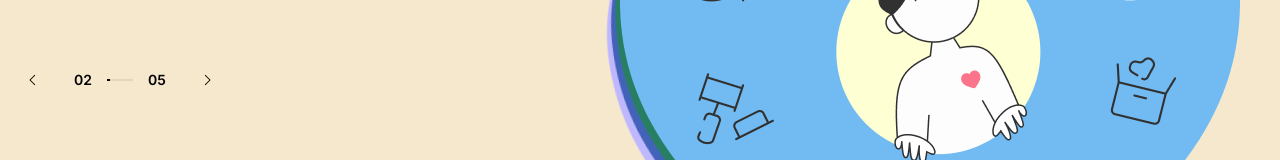
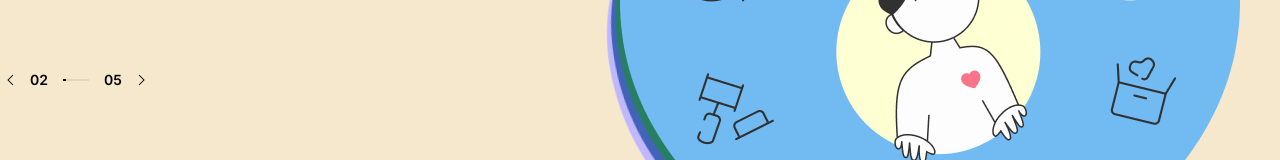
Before and after one commit to swarzmuller/site-volonterstvo, a Next.js app: page /en in a window 1280 px wide. Shown: the part 476-636 px from the top of the page. Built offline with nearby package versions, Linux system fonts and the light colour scheme.

Commit message:
Change Button on ButtonBase

```diff
--- a/src/components/DraggableCarousel/DraggableCarousel.tsx
+++ b/src/components/DraggableCarousel/DraggableCarousel.tsx
@@ -2,7 +2,7 @@
 import { useEffect, useState } from 'react'
 import { useSprings, animated, to as interpolate } from '@react-spring/web'
 import { useDrag } from '@use-gesture/react'
-import { Button, Typography } from '@mui/material'
+import { ButtonBase, Typography } from '@mui/material'
 import ArrowLeft from '@/public/images/slider/arrow-left.png'
 import ArrowRight from '@/public/images/slider/arrow-right.png'
 import { AUTOPLAY_TIMER, CARDS_LENGHT, NEXT_DIRECTION, POGRESS_TIMER, PREV_DIRECTION, cards, from, getCurrentSlide, to, trans } from './helpers'
@@ -129,9 +129,9 @@ const DraggableCarousel = () => {
         <div className={styles.container}>
             <div className={styles.background} style={{background: currentSlide.color}}></div>
             <div className={styles.controls}>
-                <Button className={styles.button} onClick={() => buttonsDirection(PREV_DIRECTION)}>
+                <ButtonBase  className={styles.button} onClick={() => buttonsDirection(PREV_DIRECTION)}>
                     <img src={ArrowLeft.src} alt="Arrow Left" />
-                </Button>
+                </ButtonBase >
                 <div className={styles.progressWrapper}>
                      <Typography variant='body2'>{formatedNumber}</Typography>
                     <div className={styles.progress}>
@@ -139,9 +139,9 @@ const DraggableCarousel = () => {
                     </div>
                     <Typography variant='body2'>{formatedCardsNumber}</Typography>
                 </div>
-                <Button className={styles.button} onClick={() => buttonsDirection(NEXT_DIRECTION)}>
+                <ButtonBase className={styles.button} onClick={() => buttonsDirection(NEXT_DIRECTION)}>
                     <img src={ArrowRight.src} alt="Arrow Right" />
-                </Button>
+                </ButtonBase>
             </div>
             <div className={styles.cards}>
                 {props.map(({ x, y, rot, scale }, i) => (
```
